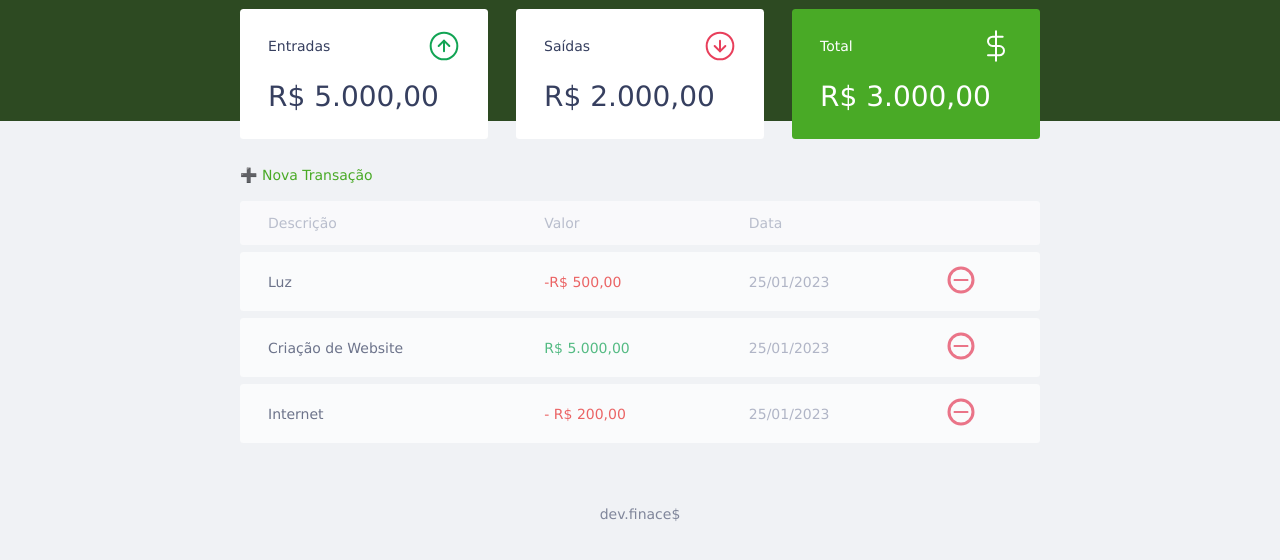
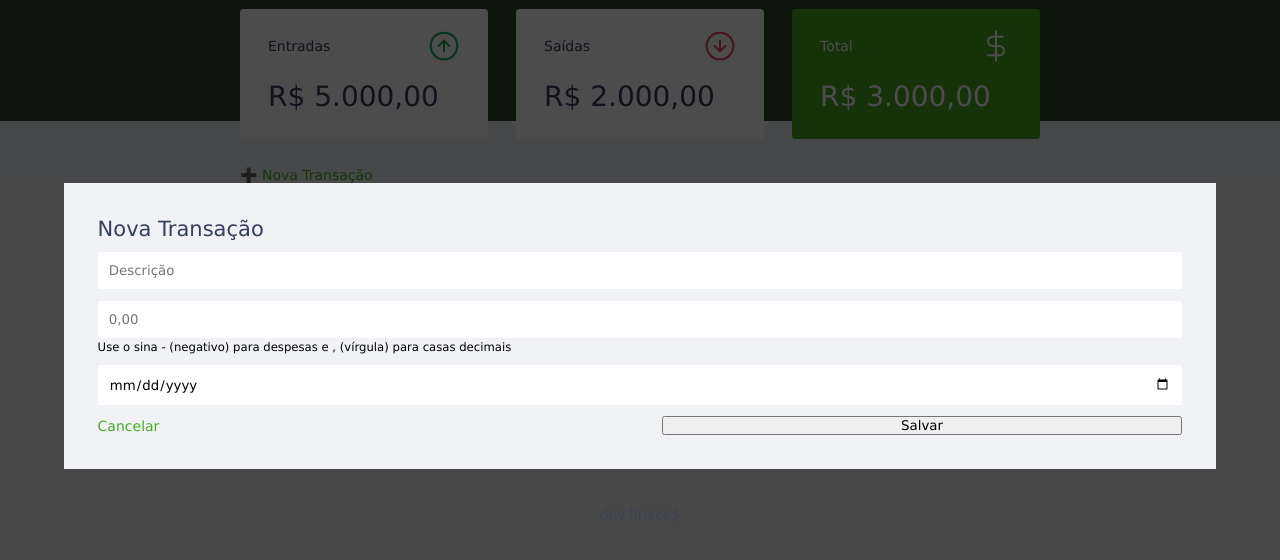
Before and after one commit to Portal-de-Cursos-Online-F-C/Maratona-Developer-04, a plain HTML site: page index.html in a window 1280 px wide. Shown: the part 74-634 px from the top of the page. Drawn offline with Linux system fonts and the light colour scheme.

Commit message:
Add structure and style to modal-overlay content

```diff
--- a/css/style.css
+++ b/css/style.css
@@ -173,8 +173,66 @@ td.expense {
 }
 
 
+/* Modal ===============================*/
+.modal-overlay {
+    width: 100%;
+    height: 100%;
+    background-color: rgba(0, 0, 0, 0.7);
+    position: fixed;
+    top: 0;
+    display: flex;
+    align-items: center;
+    justify-content: center;
+    opacity: 0;
+    visibility: hidden;
+}
 
+.modal-overlay.active {
+    opacity: 1;
+    visibility: visible;
+}
 
+.modal {
+    background: #f0f2f5;
+    padding: 2.4rem;
+    max-width: 500;
+    width: 90%;
+}
+
+/* Fom ===============================*/
+#form {
+    max-width: 500;
+}
+
+#form h2 {
+    margin-top: 0;
+}
+
+input {
+    border: none;
+    border-radius: 0.2rem;
+    padding: 0.8rem;
+    width: 100%;
+}
+
+.input-group {
+    margin-top: 0.8rem;
+}
+
+.input-group small {
+    opacity: 0.4;
+}
+
+.input-group.actions {
+    display: flex;
+    justify-content: space-between;
+    align-items: center;
+}
+
+.input-group.actions .button,
+.input-group.actions button {
+    width: 48%;
+}
 
 
 
--- a/index.html
+++ b/index.html
@@ -94,6 +94,58 @@
       </section>
     </main>
 
+    <div class="modal-overlay active">
+      <div class="modal">
+        <div id="form">
+          <h2>Nova Transação</h2>
+          <form action="">
+            <div class="input-group">
+              <label
+                class="sr-only"
+                for="description">Descrição</label>
+              <input
+                type="text"
+                name="description"
+                id="description"
+                placeholder="Descrição">
+            </div>
+
+            <div class="input-group">
+              <label
+                class="sr-only"
+                for="amount">Descrição</label>
+              <input
+                type="number"
+                step="0.01"
+                name="amount"
+                id="amount"
+                placeholder="0,00">
+            </div>
+
+            <small class="help">
+              Use o sina - (negativo) para despesas e , (vírgula) para casas decimais
+            </small>
+
+            <div class="input-group">
+              <label
+                class="sr-only"
+                for="date">Descrição</label>
+              <input
+                type="date"
+                name="date"
+                id="date">
+            </div>
+
+            <div class="input-group actions">
+              <a href="#" class="button cancel">Cancelar</a>
+              <button type="submit">Salvar</button>
+            </div>
+
+          </form>
+        </div>
+      </div>
+    </div>
+
     <footer>
       <p>dev.finace$</p>
     </footer>
```
